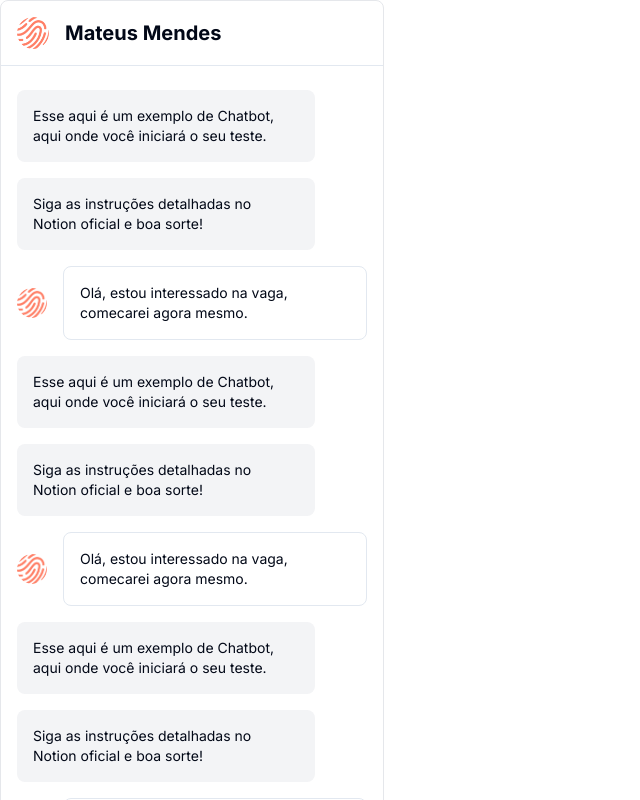
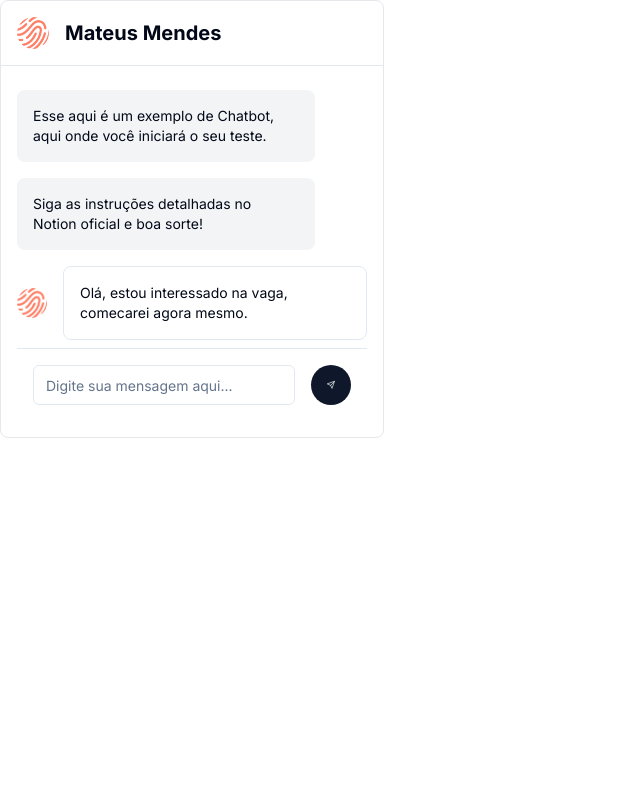
Before and after one commit to christopherldo/stackblitz-starters-ybxuxe, a Next.js app: page / in a window 1280 px wide. Shown: the top 800 px of the page, without its empty margins (0-640 px from the left). Built offline with nearby package versions, Linux system fonts and the light colour scheme.

Commit message:
Sets message rendering with map

```diff
--- a/app/page.tsx
+++ b/app/page.tsx
@@ -14,15 +14,9 @@ export default function Home() {
     <div className="flex flex-col w-full max-w-sm border border-gray-200 rounded-lg overflow-hidden">
       <Header />
       <div className="flex flex-col p-4 overflow-hidden">
-        <Message message={messages[0]} />
-        <Message message={messages[1]} />
-        <Message message={messages[2]} />
-        <Message message={messages[0]} />
-        <Message message={messages[1]} />
-        <Message message={messages[2]} />
-        <Message message={messages[0]} />
-        <Message message={messages[1]} />
-        <Message message={messages[2]} />
+        {messages.map((message, index) => (
+          <Message key={index} message={message} />
+        ))}
         <form className="flex items-center gap-4 border-t p-4">
           <InputField />
           <SendButton />
```
